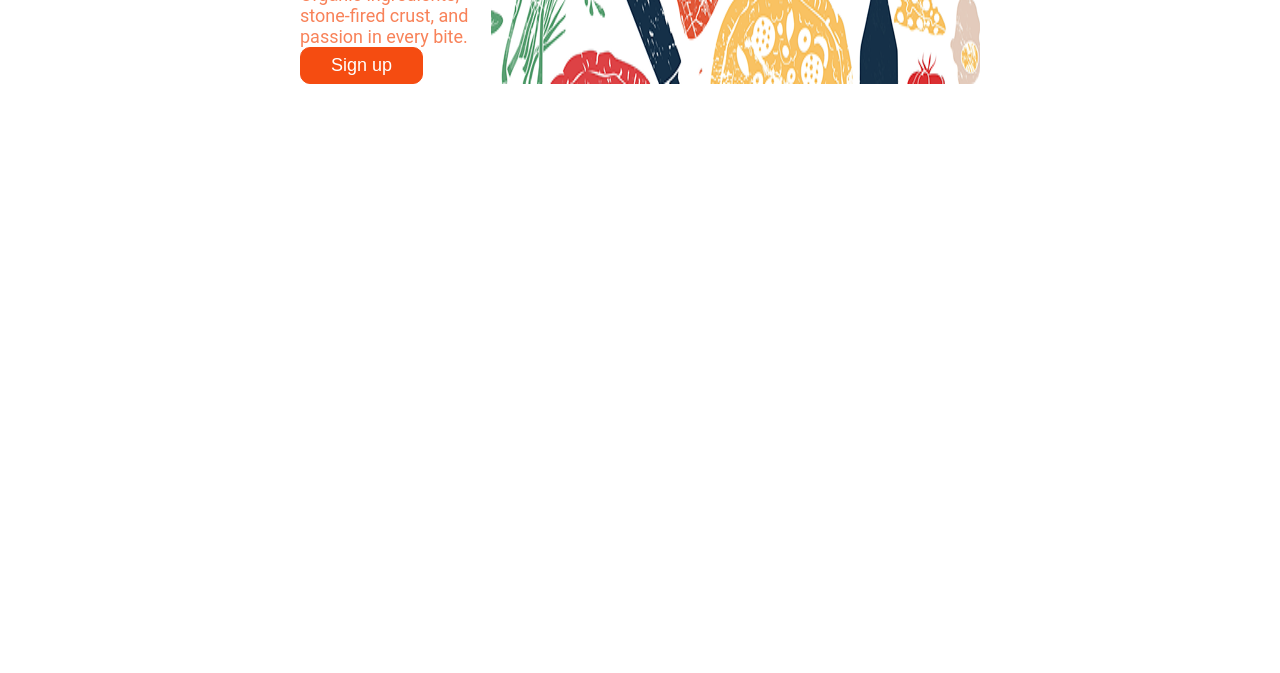
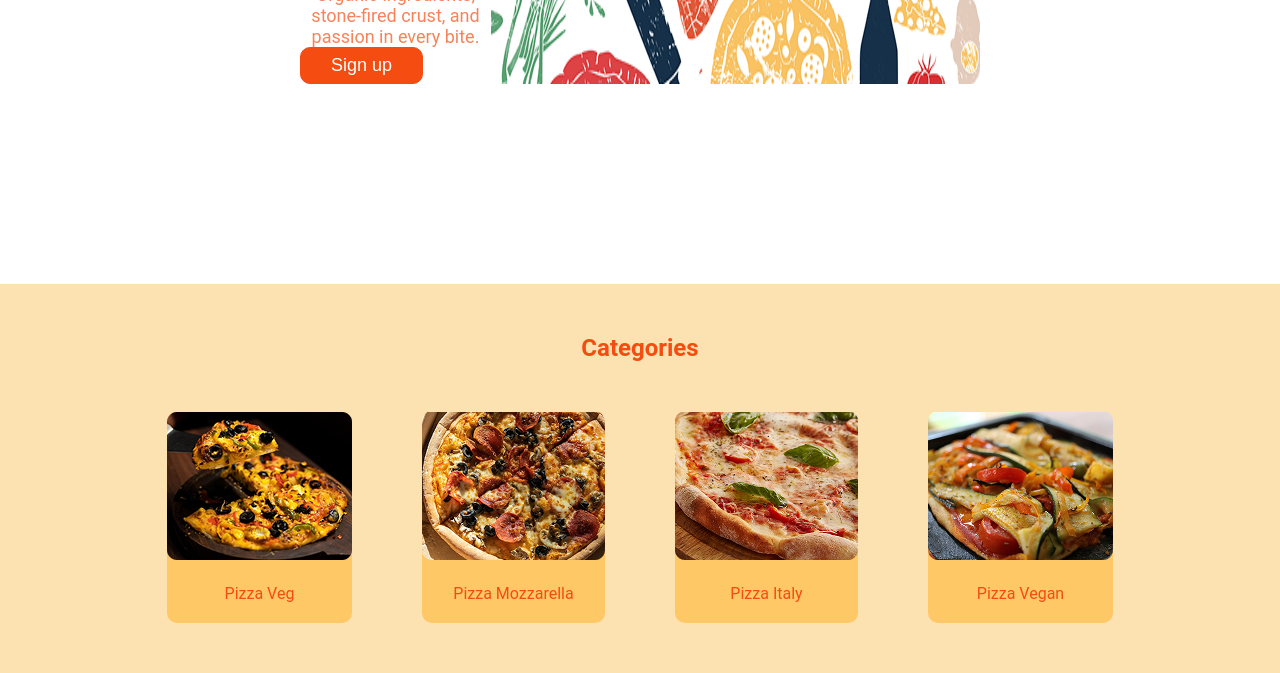
Before and after one commit to HadyElsaghier/pizza-landingPage, a plain HTML site: page index.html in a window 1280 px wide. Shown: the part 618-1291 px from the top of the page. Before the commit the page ends 902 px from the top, so only its background shows below. Drawn offline with Linux system fonts and the light colour scheme.

Commit message:
Adding categories section

```diff
--- a/index.html
+++ b/index.html
@@ -7,6 +7,7 @@
     <title>Pizza</title>
   </head>
   <body>
+    <!-- Hero Section -->
     <main>
       <nav>
         <ul>
@@ -25,6 +26,28 @@
         <img src="./images/pizza-hero.png" alt="pizza" />
       </section>
     </main>
+    <!-- Categories Section -->
+     <section class="categories" id="cat">
+      <h2>Categories</h2>
+      <div class="cat-flex">
+        <div>
+          <img src="./images/pizzaVeg.png" alt="pizza veg">
+          <p>Pizza Veg</p>
+        </div>
+        <div>
+          <img src="./images/pizzaMozzarella.png" alt="pizza mozzarella">
+          <p>Pizza Mozzarella</p>
+        </div>
+        <div>
+          <img src="./images/pizzaItaly.png" alt="pizza italy">
+          <p>Pizza Italy</p>
+        </div>
+        <div>
+          <img src="./images/pizzaVegan.png" alt="pizza vegan">
+          <p>Pizza Vegan</p>
+        </div>
+      </div>
+     </section>
 
   </body>
 </html>
--- a/style.css
+++ b/style.css
@@ -8,6 +8,7 @@ body {
   padding: 0;
 }
 
+/* Hero Section */
 nav ul {
   list-style-type: none;
   display: flex;
@@ -72,3 +73,30 @@ nav ul li a:hover {
 .hero-text .signup {
   align-self: flex-start;
 }
+
+/* Categories Section */
+.categories {
+  background-color: #fce1b1;
+  padding: 50px 0px;
+}
+.categories h2,
+p {
+  text-align: center;
+  color: #f54c11;
+}
+.categories h2 {
+  margin-bottom: 50px;
+}
+.cat-flex {
+  display: flex;
+  flex-wrap: wrap;
+  justify-content: center;
+  gap: 70px;
+}
+.cat-flex div {
+  background-color: #ffc867;
+  border-radius: 10px;
+}
+.cat-flex div p {
+  padding: 20px 0px;
+}
```
Also changed, not shown: images/pizzaItaly.png (added), images/pizzaMozzarella.png (added), images/pizzaVeg.png (added), images/pizzaVegan.png (added).
